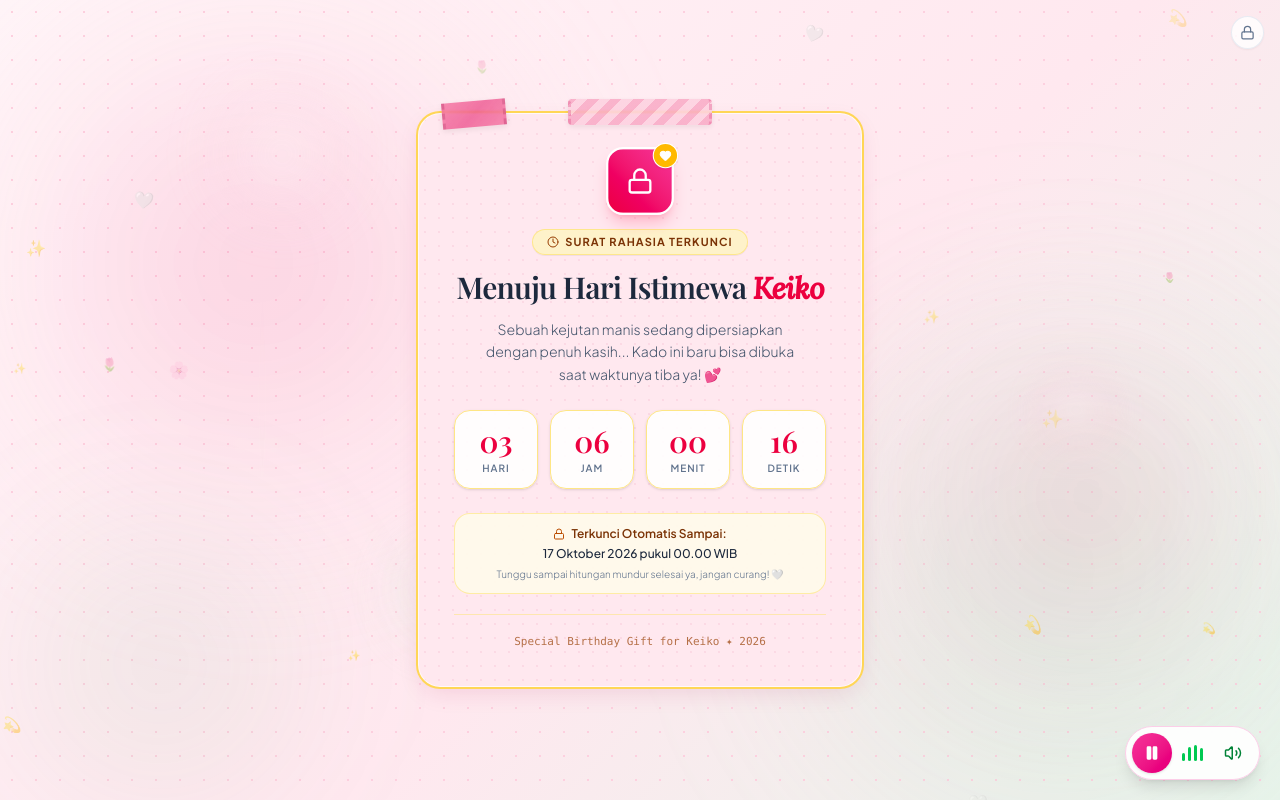
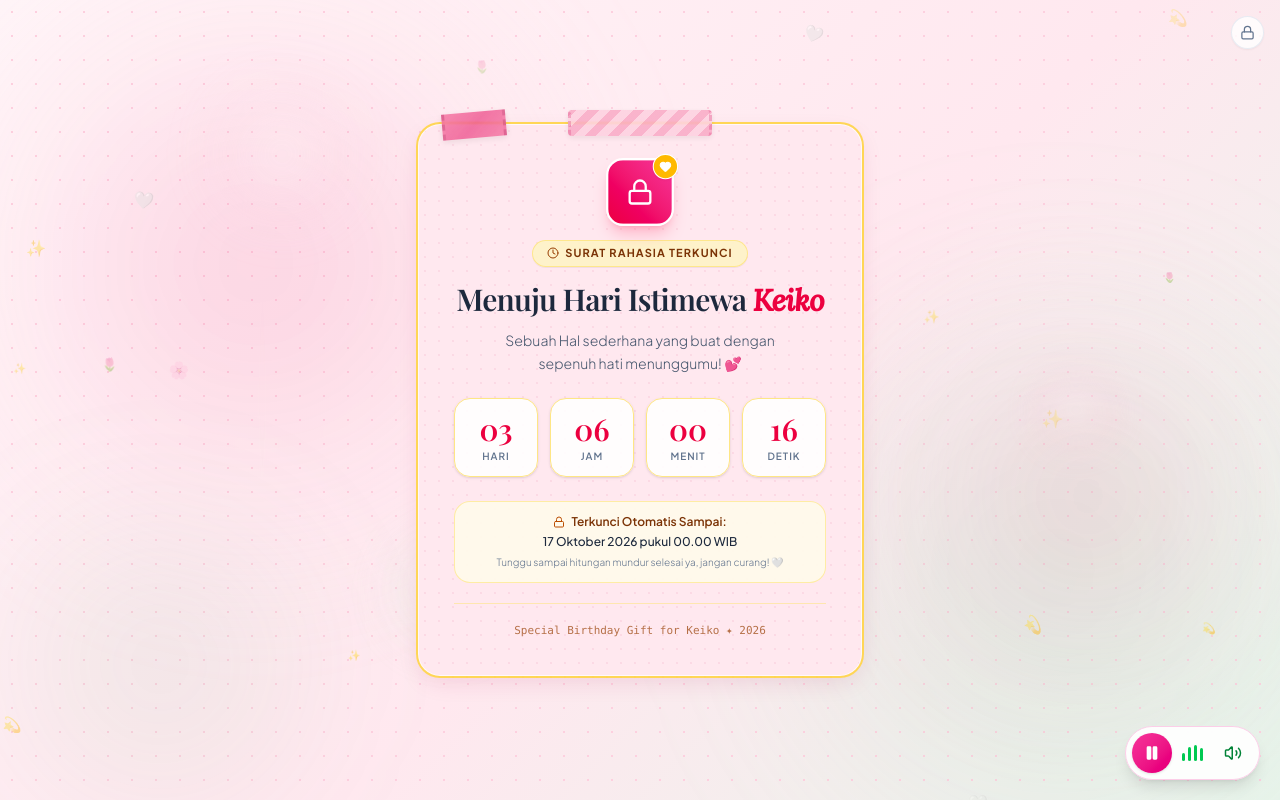
Before and after one commit to rayyy-han/Birthday-gift, a Next.js app: page / in a window 1280 px wide. Built offline with nearby package versions, Linux system fonts and the light colour scheme; no server answers; a web font is replaced by a local one.

Commit message:
update countdown

```diff
--- a/src/app/page.tsx
+++ b/src/app/page.tsx
@@ -277,8 +277,7 @@ export default function IntroCountdownTrollPage() {
 
             {/* Subtitle */}
             <p className="text-xs sm:text-sm text-slate-600 font-light mb-6 max-w-xs leading-relaxed">
-              Sebuah kejutan manis sedang dipersiapkan dengan penuh kasih... Kado
-              ini baru bisa dibuka saat waktunya tiba ya! 💕
+              Sebuah Hal sederhana yang buat dengan sepenuh hati menunggumu! 💕
             </p>
 
             {/* ── Countdown Grid: 4 Boxes ──────────────────────────────────── */}
```
Also changed, not shown: public/images/keiko.png (added).
